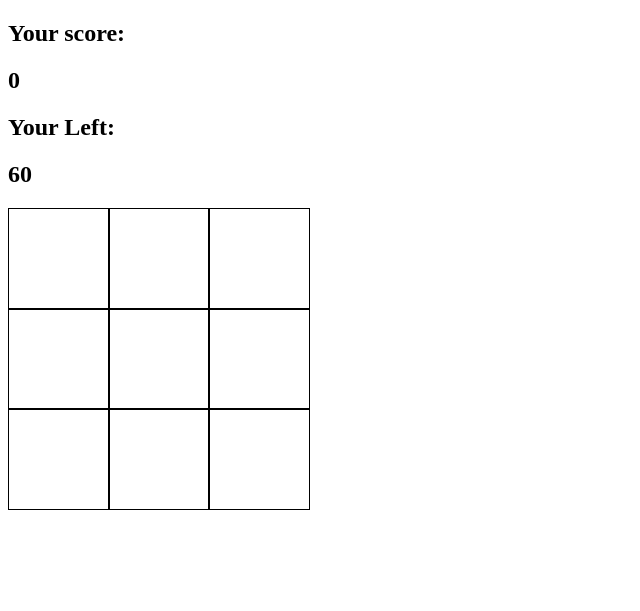
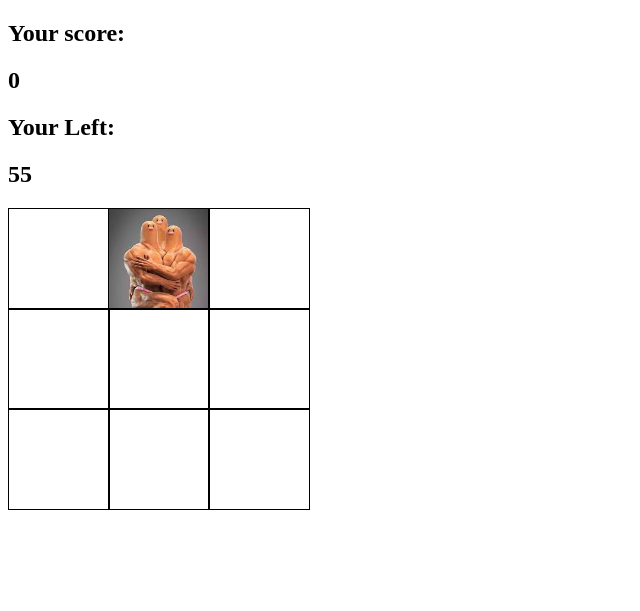
Before and after one commit to gimujeongsig/Javascript-Lecture, a plain HTML site: page 자바스크립트/두더지잡기/index.html in a window 1280 px wide. Shown: the whole page, without its empty margins (0-640 px from the left). Drawn offline with Linux system fonts and the light colour scheme.

Commit message:
두더지

```diff
--- a/자바스크립트/두더지잡기/app.js
+++ b/자바스크립트/두더지잡기/app.js
@@ -1,9 +1,60 @@
 const timeLeft = document.querySelector("#time-left")
 const score = document.querySelector("#score")
 const grid = document.querySelector(".grid")
+const mole = document.querySelector(".mole")
+var squares;
+let result = 0;
+let targetPosition = null;
+let currentTime = 60;
+let timer;
+let countdownTimer;
 
 for (let i=0; i<9; i++) {
     const square = document.createElement("div");
     square.classList.add("square");
     grid.appendChild(square);
 }
+squares = document.querySelectorAll(".square")
+// squares[0].classList.add("mole")
+
+
+// randomSquare();
+
+function randomSquare() {
+    squares.forEach(function(square) {
+        square.classList.remove('mole')
+    })
+    let randomNumber = Math.floor(Math.random() * 9);
+    targetPosition = randomNumber;
+    let randomSquare = squares[randomNumber];
+    randomSquare.classList.add('mole')
+}
+
+function moveInterval() {
+    timer = setInterval(randomSquare, 500)
+}
+
+moveInterval()
+
+for(let i=0; i < 9; i++) {
+    squares[i].addEventListener('mousedown', function() {
+        if (i === targetPosition) {
+            result++
+            score.textContent = result
+            targetPosition = null;
+        }
+    })
+}
+
+function countdown() {
+    currentTime--;
+    timeLeft.textContent = currentTime;
+
+    if (currentTime == 0) {
+        clearInterval(timer)
+        clearInterval(countdownTimer)
+        alert("GAME OVER! Score : " + result)
+    }
+}
+
+countdownTimer = setInterval(countdown, 1000)
--- a/자바스크립트/두더지잡기/style.css
+++ b/자바스크립트/두더지잡기/style.css
@@ -11,3 +11,8 @@
     width: 100px;
     border: solid black 1px;
 }
+
+.mole {
+    background-image: url("두더지.jpg");
+    background-size: cover;
+}
```
Also changed, not shown: 자바스크립트/두더지잡기/두더지.jpg (added).
